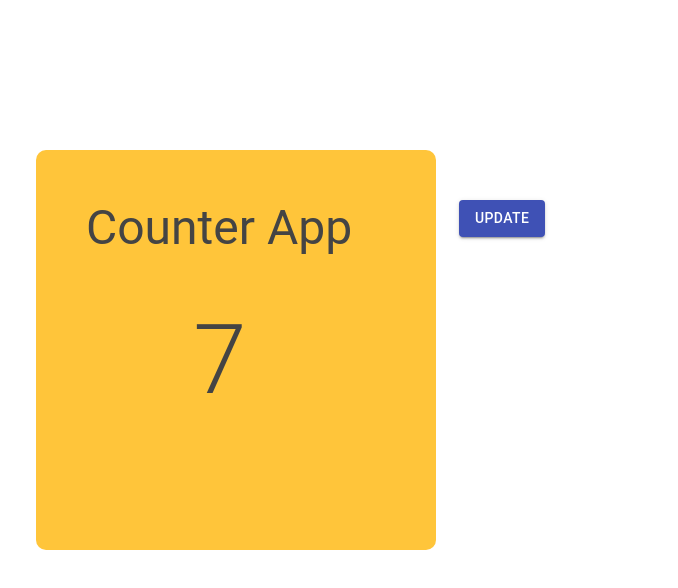
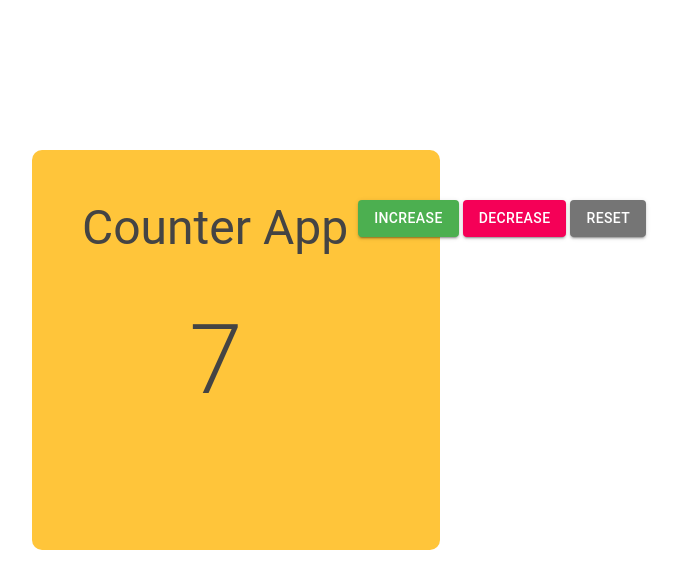
Before and after one commit to ude-soco/ELAS-React-Flask-Lecture, a React (Create React App) app: page / in a window 1280 px wide. Shown: the top 588 px of the page, without its empty margins (404-1082 px from the left). Built offline with nearby package versions, Linux system fonts and the light colour scheme.

Commit message:
props lecture

```diff
--- a/src/App.js
+++ b/src/App.js
@@ -1,63 +1,29 @@
 import {useState} from "react";
-import {Button, Grid, Typography} from "@material-ui/core";
-import {makeStyles} from '@material-ui/core/styles';
-
-const useStyles = makeStyles(theme => ({
-  containerStyle: {
-    marginTop: theme.spacing(18.75),
-  },
-  counterStyle: {
-    margin: "auto",
-    padding: theme.spacing(6.25),
-    backgroundColor: "#FFC53A",
-    width: theme.spacing(50),
-    height: theme.spacing(50),
-    borderRadius: theme.spacing(1.25),
-  },
-  textStyle: {
-    color: "#444",
-    marginBottom: theme.spacing(6),
-  },
-  gutter: {
-    margin: theme.spacing(0, 0.5, 0, 0.5)
-  }
-}))
+import Counter from "./components/Counter/Counter";
 
 export default function App() {
   const [count, setCount] = useState(7);
   const [name, setName] = useState("Counter App");
-  const classes = useStyles();
 
-  const handleChange = () => {
+  const handleIncrease = () => {
     setCount(count + 1);
-  }
+  };
+  const handleDecrease = () => {
+    setCount(count - 1);
+  };
+  const handleReset = (value) => {
+    setCount(value);
+  };
 
   return (
     <>
-      <Grid container className={classes.containerStyle}>
-        <Grid container direction="column" alignItems="center" className={classes.counterStyle}>
-
-          <Grid item>
-            <Typography variant="h3" className={classes.textStyle}>
-              {name}
-            </Typography>
-          </Grid>
-
-          <Grid item>
-            <Typography variant="h1" className={classes.textStyle}>
-              {count}
-            </Typography>
-          </Grid>
-
-          <Grid container justify="center">
-            <Grid item>
-              <Button variant="contained" color="primary" onClick={handleChange}>
-                Update
-              </Button>
-            </Grid>
-          </Grid>
-        </Grid>
-      </Grid>
+      <Counter
+        count={count}
+        name={name}
+        increase={handleIncrease}
+        decrease={handleDecrease}
+        reset={() => handleReset(0)}
+      />
     </>
   );
 }
--- /dev/null
+++ b/src/components/Counter/Counter.jsx
@@ -0,0 +1,94 @@
+import { Button, Grid, Typography } from "@material-ui/core";
+import { makeStyles } from "@material-ui/core/styles";
+import { grey } from "@material-ui/core/colors";
+
+const useStyles = makeStyles((theme) => ({
+	containerStyle: {
+		marginTop: theme.spacing(18.75),
+	},
+	counterStyle: {
+		margin: "auto",
+		padding: theme.spacing(6.25),
+		backgroundColor: "#FFC53A",
+		width: theme.spacing(51),
+		height: theme.spacing(50),
+		borderRadius: theme.spacing(1.25),
+	},
+	textStyle: {
+		color: "#444",
+		marginBottom: theme.spacing(6),
+	},
+	gutter: {
+		margin: theme.spacing(0, 0.5, 0, 0.5),
+	},
+	increaseButton: {
+		color: theme.palette.common.white,
+		backgroundColor: theme.palette.success.main,
+		"&:hover": {
+			backgroundColor: theme.palette.success.dark,
+		},
+	},
+	resetButton: {
+		color: theme.palette.common.white,
+		backgroundColor: grey[600],
+		"&:hover": {
+			backgroundColor: grey[700],
+		},
+	},
+}));
+
+export default function Counter(props) {
+	const { name, count, increase, decrease, reset } = props;
+	const classes = useStyles();
+
+	return (
+		<>
+			<Grid container className={classes.containerStyle}>
+				<Grid
+					container
+					direction="column"
+					alignItems="center"
+					className={classes.counterStyle}
+				>
+					<Grid item>
+						<Typography variant="h3" className={classes.textStyle}>
+							{name}
+						</Typography>
+					</Grid>
+
+					<Grid item>
+						<Typography variant="h1" className={classes.textStyle}>
+							{count}
+						</Typography>
+					</Grid>
+
+					<Grid container justify="center">
+						<Grid item>
+							<Button
+								variant="contained"
+								onClick={increase}
+								className={classes.increaseButton}
+							>
+								Increase
+							</Button>
+						</Grid>
+						<Grid item className={classes.gutter}>
+							<Button variant="contained" color="secondary" onClick={decrease}>
+								Decrease
+							</Button>
+						</Grid>
+						<Grid item>
+							<Button
+								variant="contained"
+								onClick={reset}
+								className={classes.resetButton}
+							>
+								Reset
+							</Button>
+						</Grid>
+					</Grid>
+				</Grid>
+			</Grid>
+		</>
+	);
+}
```
